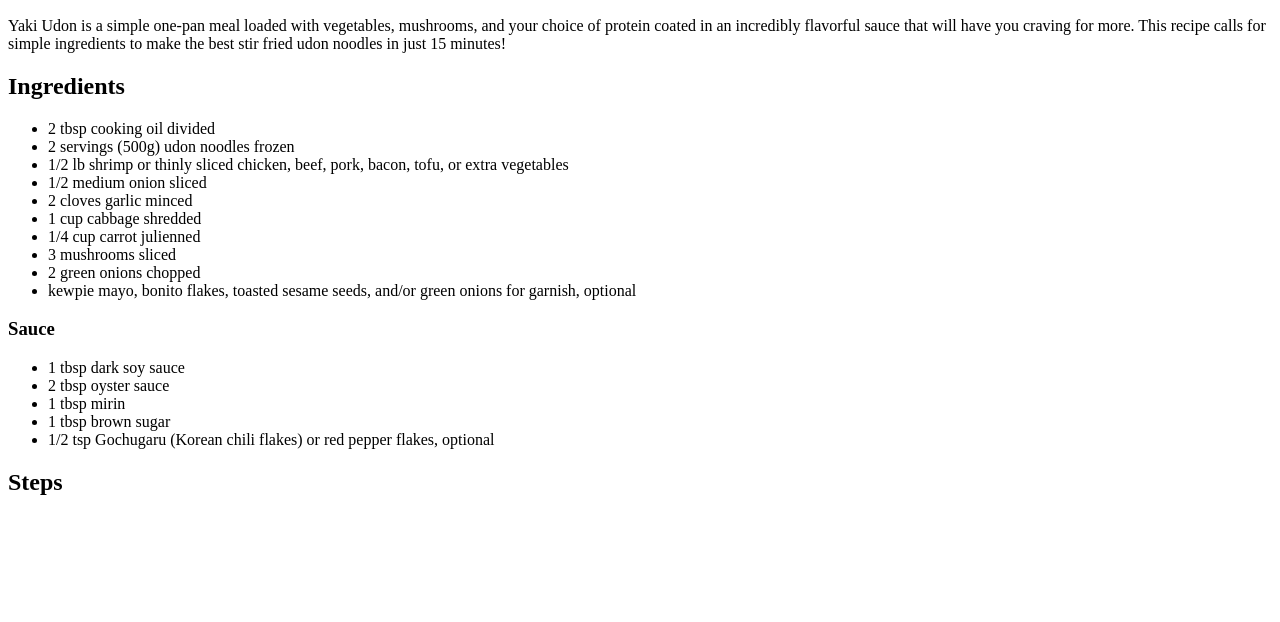
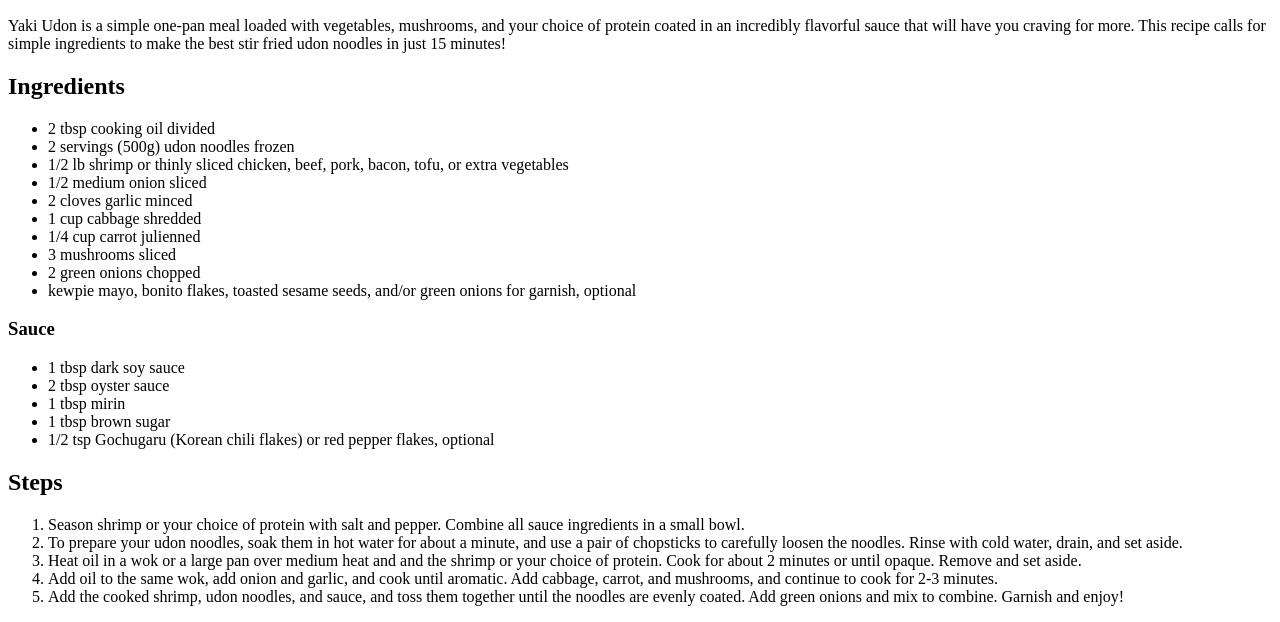
Before and after one commit to litostris/odin-recipes, a plain HTML site: page recipes/yaki-udon-noodles.html in a window 1280 px wide. Shown: the part 434-1056 px from the top of the page. Before the commit the page ends 950 px from the top, so only its background shows below. Drawn offline with Linux system fonts and the light colour scheme.

Commit message:
Add udon steps

```diff
--- a/recipes/yaki-udon-noodles.html
+++ b/recipes/yaki-udon-noodles.html
@@ -33,5 +33,12 @@
         <li>1/2 tsp Gochugaru (Korean chili flakes) or red pepper flakes, optional</li>
       </ul>
   <h2>Steps</h2>
+    <ol>
+      <li>Season shrimp or your choice of protein with salt and pepper. Combine all sauce ingredients in a small bowl.</li>
+      <li>To prepare your udon noodles, soak them in hot water for about a minute, and use a pair of chopsticks to carefully loosen the noodles. Rinse with cold water, drain, and set aside.</li>
+      <li>Heat oil in a wok or a large pan over medium heat and and the shrimp or your choice of protein. Cook for about 2 minutes or until opaque. Remove and set aside.</li>
+      <li>Add oil to the same wok, add onion and garlic, and cook until aromatic. Add cabbage, carrot, and mushrooms, and continue to cook for 2-3 minutes.</li>
+      <li>Add the cooked shrimp, udon noodles, and sauce, and toss them together until the noodles are evenly coated. Add green onions and mix to combine. Garnish and enjoy!</li>
+    </ol>
 </body>
 </html>
```
